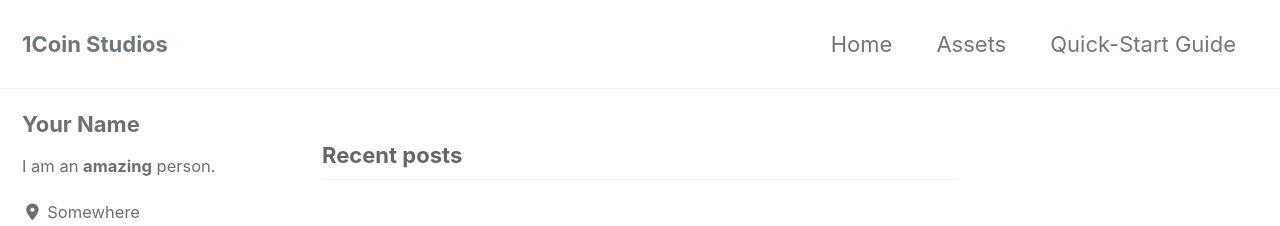
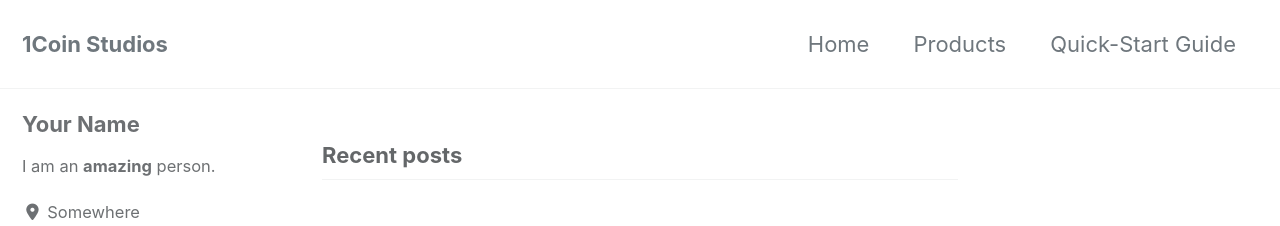
Before and after one commit to 1CoinStudios/1coinstudios.github.io, a Jekyll site: the page built from index.html, in a window 1280 px wide. Shown: the top 226 px of the page. Built offline with Jekyll 4.4.1, drawn with Linux system fonts in a browser that asks for light colours; cached includes are drawn as plain includes; nearby versions of some CDN libraries; the list of posts is cut into pages by our own code.

Commit message:
* Testing

```diff
--- a/_data/navigation.yml
+++ b/_data/navigation.yml
@@ -2,10 +2,8 @@
 main:
   - title: 'Home'
     url: /
-
-  - title: 'Assets'
-    url: /assets/
-
+  - title: 'Products'
+    url: /products/
   - title: "Quick-Start Guide"
     url: https://mmistakes.github.io/minimal-mistakes/docs/quick-start-guide/
   # - title: "About"
```
